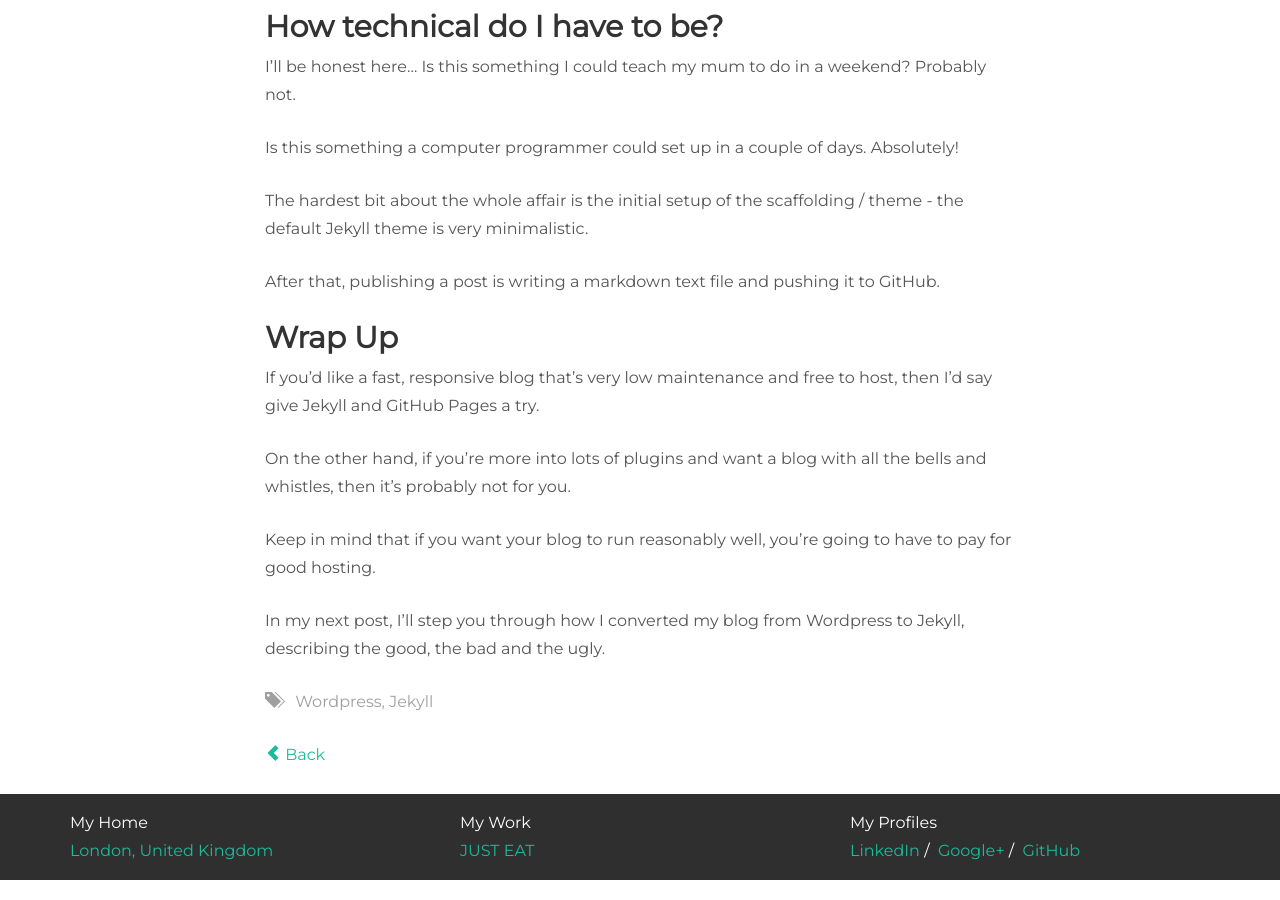
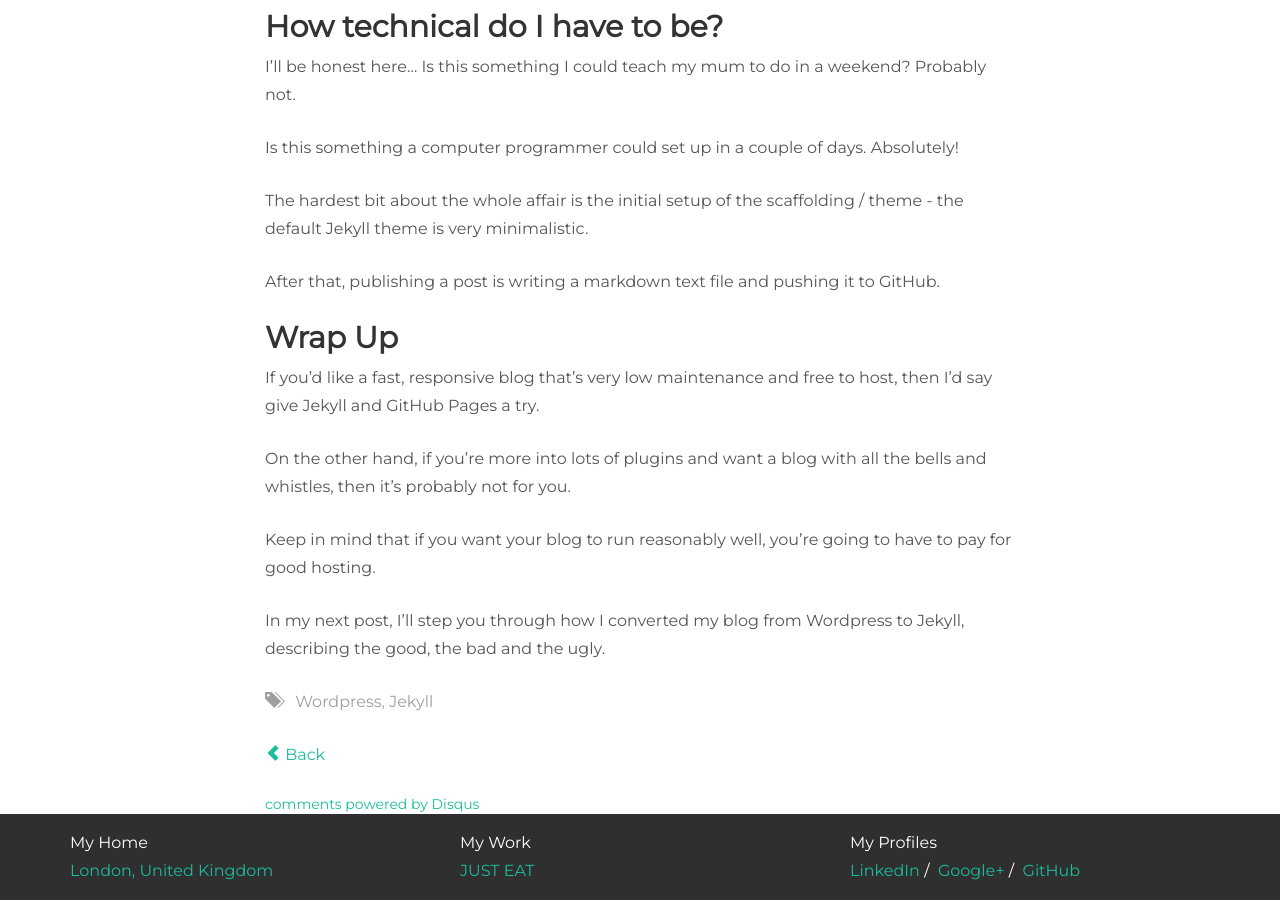
Before and after one commit to petermajor/petermajor.github.io, a Jekyll site: the page built from _posts/2014-09-16-converting-a-wordpress-blog-to-jekyll-pt1.md, in a window 1280 px wide and 900 px high, scrolled down 2264 px. Built offline with Jekyll 4.4.1, drawn with Linux system fonts in a browser that asks for light colours; nearby versions of some CDN libraries; comment, search, counter and statistics services are not loaded.

```diff
--- a/_layouts/post.html
+++ b/_layouts/post.html
@@ -21,5 +21,25 @@ layout: default
 				<p class="back-link"><a href="/"><span class="glyphicon glyphicon-chevron-left"></span> Back</a></p>
 			</div>
 		</div>
+		<div class="row">
+			<div class="col-lg-8 col-lg-offset-2">
+			{% if page.comments %}
+			    <div id="disqus_thread"></div>
+			    <script type="text/javascript">
+				/* * * CONFIGURATION VARIABLES: EDIT BEFORE PASTING INTO YOUR WEBPAGE * * */
+				var disqus_shortname = 'committedcoder'; // required: replace example with your forum shortname
+
+				/* * * DON'T EDIT BELOW THIS LINE * * */
+				(function() {
+				    var dsq = document.createElement('script'); dsq.type = 'text/javascript'; dsq.async = true;
+				    dsq.src = '//' + disqus_shortname + '.disqus.com/embed.js';
+				    (document.getElementsByTagName('head')[0] || document.getElementsByTagName('body')[0]).appendChild(dsq);
+				})();
+			    </script>
+			    <noscript>Please enable JavaScript to view the <a href="http://disqus.com/?ref_noscript">comments powered by Disqus.</a></noscript>
+			    <a href="http://disqus.com" class="dsq-brlink">comments powered by <span class="logo-disqus">Disqus</span></a>
+			{% endif %}
+			</div>
+		</div>
 	</div>
 </div>
```
Also changed, not shown: _posts/2014-09-16-converting-a-wordpress-blog-to-jekyll-pt1.md (+1 -0 lines).
